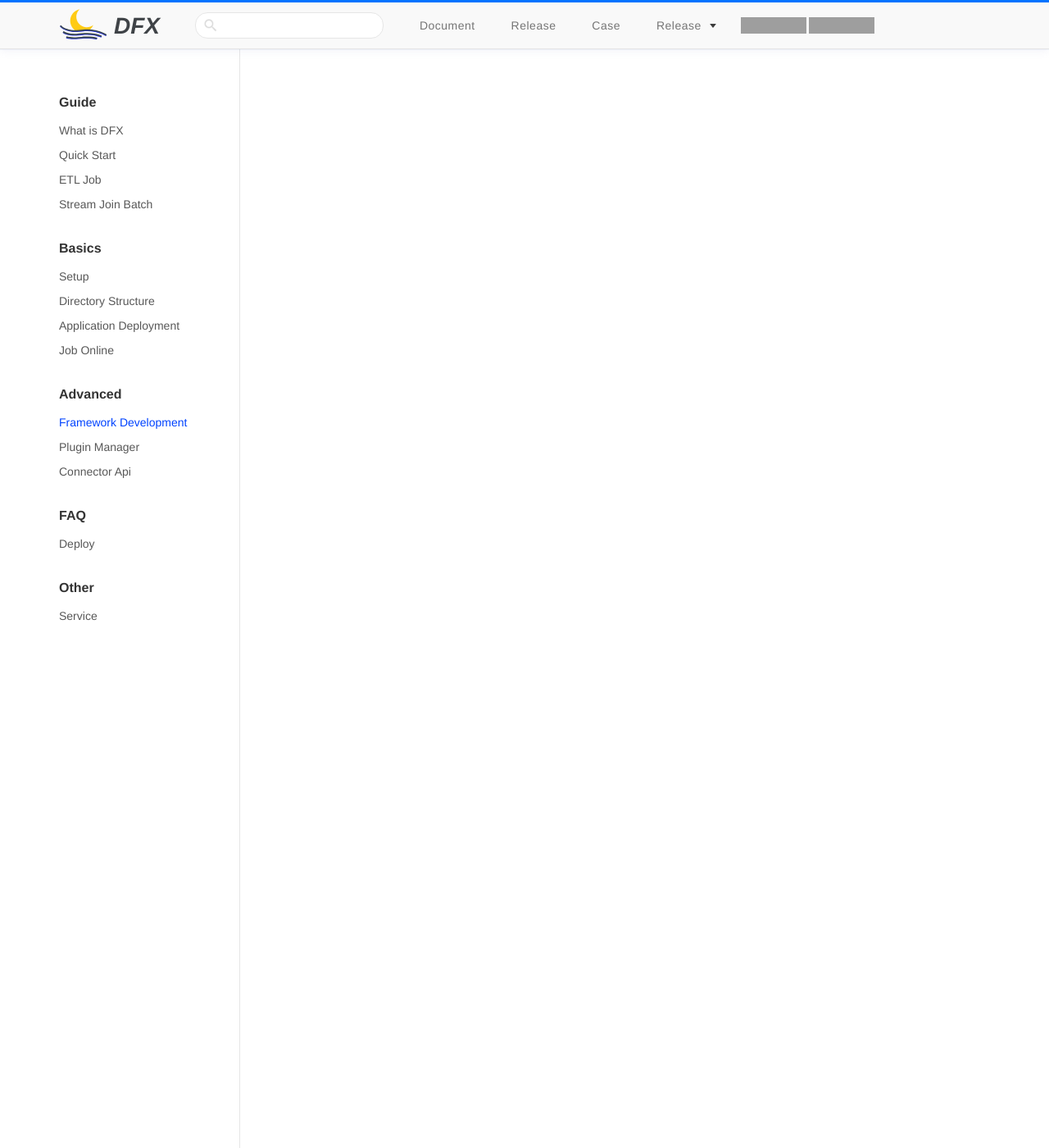
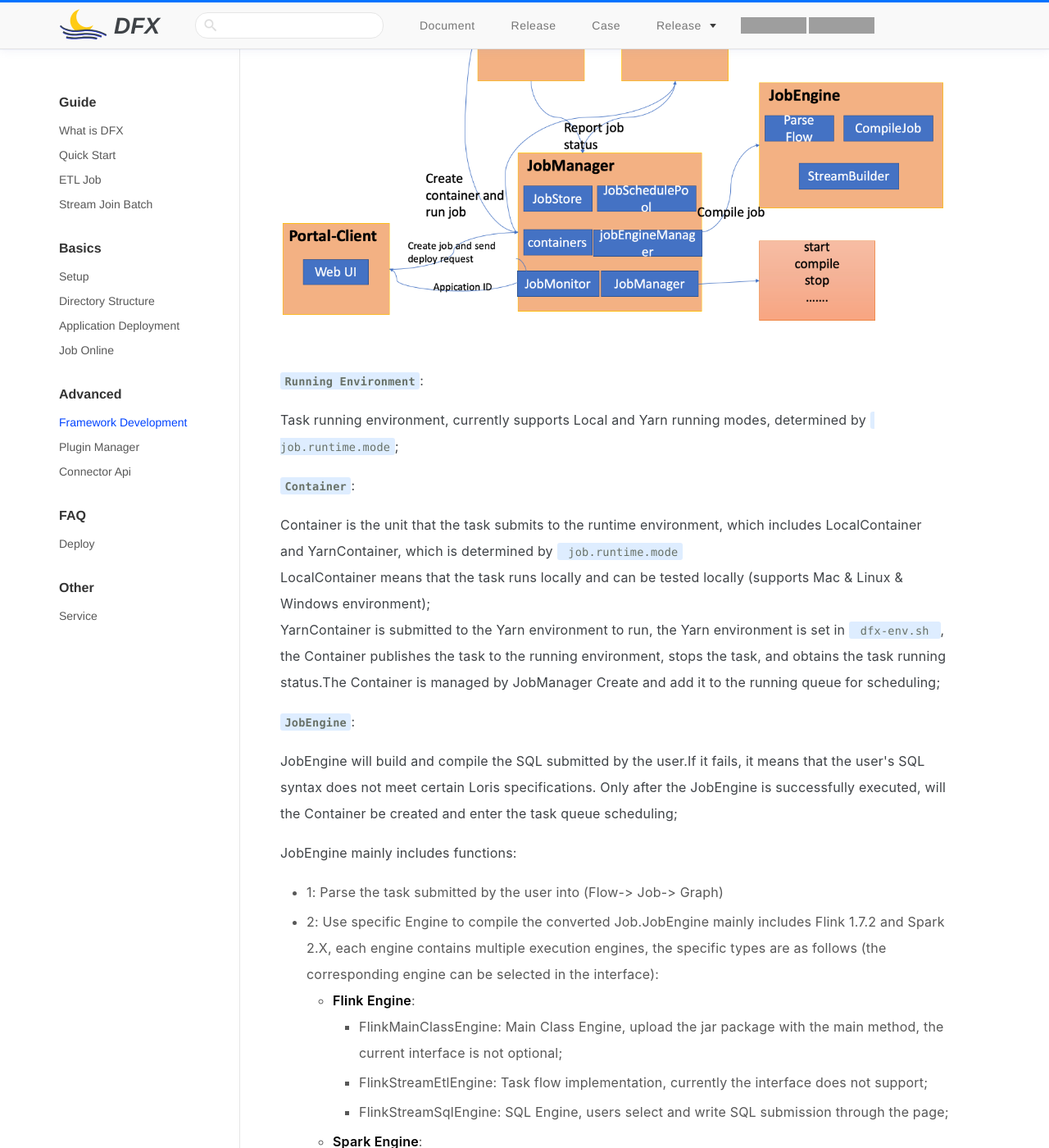
Before and after one commit to eklowlabs/eklowlabs.github.io, a Jekyll site: the page open_flow/bigdata/dfx/core_pages/language/en/docs/advanced/framework.html, which Jekyll copies as it is, in a window 1280 px wide and 1400 px high, scrolled down 375 px. Shown: the whole window at 82% size. Built offline with Jekyll 4.4.1, drawn with Linux system fonts in a browser that asks for light colours; some of the changed text lies outside the part shown; grey boxes are pictures that could not be loaded.

Commit message:
Success Build EklowLabs Home

```diff
--- a/open_flow/bigdata/dfx/core_pages/language/en/docs/advanced/framework.html
+++ b/open_flow/bigdata/dfx/core_pages/language/en/docs/advanced/framework.html
@@ -58,7 +58,88 @@
     <div class="page-main">
         <article class="markdown-body">
             <h1>Framework Development</h1>
-            <p>No Data</p>
+            <h3 id="DDFX Architecture"><a class="markdown-anchor" href="#DFX Architecture">#</a> DFX Architecture</h3>
+            <img src="/open_flow/bigdata/dfx/assets/images/dfx/dfx-architecture.png" style="width: 100%;">
+            <p><strong><code>Running Environment</code></strong>:</p>
+            <p>Task running environment, currently supports Local and Yarn running modes, determined by <code>
+                job.runtime.mode</code>;</p>
+            <p><strong><code>Container</code></strong>:</p>
+            <p>Container is the unit that the task submits to the runtime environment, which includes LocalContainer and
+                YarnContainer, which is determined by <code> job.runtime.mode</code><br>
+                LocalContainer means that the task runs locally and can be tested locally (supports Mac & Linux &
+                Windows environment); <br>YarnContainer is submitted to the Yarn environment to run, the Yarn
+                environment is set in <code> dfx-env.sh </code>, the Container publishes the task to the running
+                environment, stops the task, and obtains the task running status.The Container is managed by JobManager
+                Create and add it to the running queue for scheduling;
+            </p>
+            <p><strong><code>JobEngine</code></strong>:</p>
+            <p>JobEngine will build and compile the SQL submitted by the user.If it fails, it means that the user's SQL
+                syntax does not meet certain Loris specifications. Only after the JobEngine is successfully executed,
+                will the Container be created and enter the task queue scheduling;
+            <p>JobEngine mainly includes functions:</p>
+            <ul>
+                <li>1: Parse the task submitted by the user into (Flow-> Job-> Graph)</li>
+                <li>2: Use specific Engine to compile the converted Job.JobEngine mainly includes Flink 1.7.2 and Spark
+                    2.X, each engine contains multiple execution engines, the specific types are as follows (the
+                    corresponding engine can be selected in the interface):
+                    <ul>
+                        <li><strong>Flink Engine</strong>:
+                            <ul>
+                                <li>FlinkMainClassEngine: Main Class Engine, upload the jar package with the main
+                                    method, the current interface is not optional;
+                                </li>
+                                <li>FlinkStreamEtlEngine: Task flow implementation, currently the interface does not
+                                    support;
+                                </li>
+                                <li>FlinkStreamSqlEngine: SQL Engine, users select and write SQL submission through the
+                                    page;
+                                </li>
+                            </ul>
+                        </li>
+                        <li><strong>Spark Engine</strong>:
+                            <ul>
+                                <li>StreamEtlEngine: Spark Streaming task stream implementation, currently the interface
+                                    does not support;
+                                </li>
+                                <li>Stream2EtlEngine: Structured Streaming task stream implementation, currently the
+                                    interface does not support;
+                                </li>
+                                <li>SparkSubmitEngine: Spark Main Class Engine, upload the jar package with the main
+                                    method, the current interface is not optional;
+                                </li>
+                                <li>SparkStreamingSQLEngine: Spark Streaming SQL Engine, users select and write SQL
+                                    submission through the page;
+                                </li>
+                                <li>StructuredStreamingSQLEngine: Structured Streaming SQL Engine, users select and
+                                    write SQL submissions through the page;
+                                </li>
+                            </ul>
+                        </li>
+                    </ul>
+                </li>
+            </ul>
+            </p>
+
+            <p><strong><code>JobManager</code></strong>:</p>
+            <p>
+                JobManager is a transfer station for users and the bottom layer.Users write tasks to submit to
+                JobManager through Portal;
+            <p>JobManager mainly contains functions: </p>
+            <ul>
+                <li>JobStore: Responsible for task configuration, DDL and status information persistence;</li>
+                <li>JobSchedulePool: Task scheduling pool, tasks that need to be started, first enter the scheduling
+                    pool and wait for scheduling;
+                </li>
+                <li>Containers: That is, the Container of each task, and it is the Container that enters the scheduling
+                    pool;
+                </li>
+                <li>JobEngineManger: Responsible for compiling Engine;</li>
+                <li>JobMonitor: Monitoring task running status, with task failure restart mechanism;</li>
+            </ul>
+            </p>
+
+            <p><strong><code>Portal</code></strong>:</p>
+            <p>User operation interface, developers can create tasks and maintain tasks through the page;</p>
         </article>
 
         <aside id="mobileAside" class="toc">
```
Also changed, not shown: open_flow/bigdata/dfx/core_pages/language/zh-cn/docs/advanced/framework.html (+6 -6 lines).
